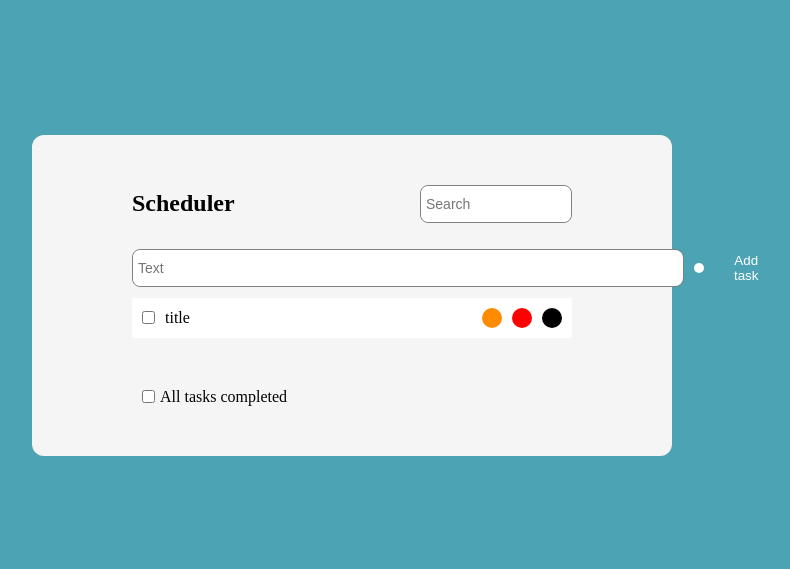
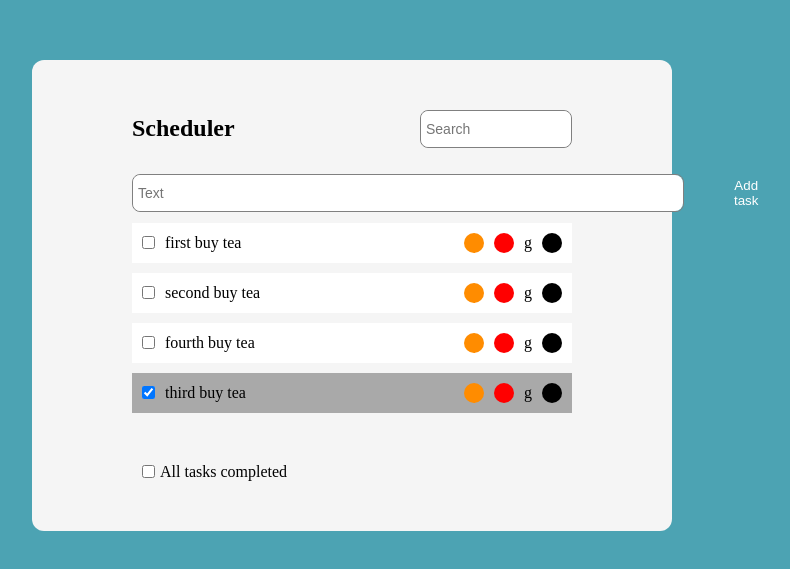
Before and after one commit to Rosyasya/todo, a Next.js app: page / in a window 1280 px wide. Shown: the part 105-674 px from the top of the page, without its empty margins (288-1078 px from the left). Built offline with nearby package versions, Linux system fonts and the light colour scheme.

Commit message:
added todoList for test

```diff
--- a/app/app-ui/button/button.jsx
+++ b/app/app-ui/button/button.jsx
@@ -1,11 +1,10 @@
 import './button.scss'
 import PropTypes from "prop-types";
 
-const Button = ( { title, type, icon, iconSize , isReversed, callback, buttonSize } ) => {
+const Button = ( { title, type, callback } ) => {
     return (
         <>
             <button onClick={callback} className="button">
-                <div className={isReversed ? "button__icon-reversed" : 'button__icon'} style={{width: buttonSize}}></div>
                 {title}
             </button>
         </>
@@ -15,10 +14,6 @@ const Button = ( { title, type, icon, iconSize , isReversed, callback, buttonSiz
 Button.propTypes = {
     title: PropTypes.string.isRequired,
     type: PropTypes.string,
-    icon: PropTypes.string,
-    iconSize: PropTypes.string,
-    buttonSize: PropTypes.string,
-    isReversed: PropTypes.bool,
     callback: PropTypes.func,
 }
 
--- a/app/app-ui/button/button.scss
+++ b/app/app-ui/button/button.scss
@@ -7,26 +7,4 @@
   display: flex;
   align-items: center;
   color: white;
-
-  &__icon {
-    left: 10px;
-    position: absolute;
-    cursor: pointer;
-    height: 10px;
-    width: 10px;
-    background: white;
-    border-radius: 50%;
-    pointer-events: none;
-
-    &-reversed {
-      right: 10px;
-      position: absolute;
-      cursor: pointer;
-      height: 10px;
-      width: 10px;
-      background: white;
-      border-radius: 50%;
-      pointer-events: none;
-    }
-  }
 }
--- a/app/page.js
+++ b/app/page.js
@@ -6,7 +6,25 @@ import {useState} from "react";
 
 export default function Home() {
     const [edit, setEdit] = useState(false);
-    let title = 'title';
+
+    const todoList = [
+        {
+            title: 'first buy tea',
+            isCompleted: false,
+        },
+        {
+            title: 'second buy tea',
+            isCompleted: false,
+        },
+        {
+            title: 'third buy tea',
+            isCompleted: true,
+        },
+        {
+            title: 'fourth buy tea',
+            isCompleted: false,
+        },
+    ]
 
     return (
         <div className="todo__wrapper">
@@ -20,18 +38,22 @@ export default function Home() {
                     <Button title="Add task" />
                 </div>
                 <div className="todo__info">
-                    <div className="todo__item">
-                        <input type="checkbox"/>
+                    {todoList.sort((a, b) => a.isCompleted - b.isCompleted).map(el => {
+                        return (
+                            <div className={el.isCompleted ? "todo__item completed" : 'todo__item'}>
+                                <input type="checkbox" checked={el.isCompleted} />
                                 <div className="todo__item-title" style={{display: edit ? 'none' : 'block'}}>
-                            <p>{title}</p>
+                                    <p>{el.title}</p>
                                 </div>
                                 <div style={{display: edit ? 'block' : 'none', flex: 1}}>
                                     <Input size="100%"/>
                                 </div>
                                 <div className="circle __star"></div>
-                        <div className="circle __edit"></div>
+                                <div className="circle __edit"></div>g
                                 <div className="circle __cross"></div>
                             </div>
+                        )
+                    })}
                 </div>
                 <div className="todo__complete">
                     <input type="checkbox"/>
--- a/app/styles/todo.scss
+++ b/app/styles/todo.scss
@@ -53,6 +53,10 @@
   padding: 10px;
   gap: 10px;
 
+  &.completed {
+    background: darkgrey;
+  }
+
   &-title {
     flex: 1;
   }
```
Lines whose indentation alone changed are shown as unchanged.
